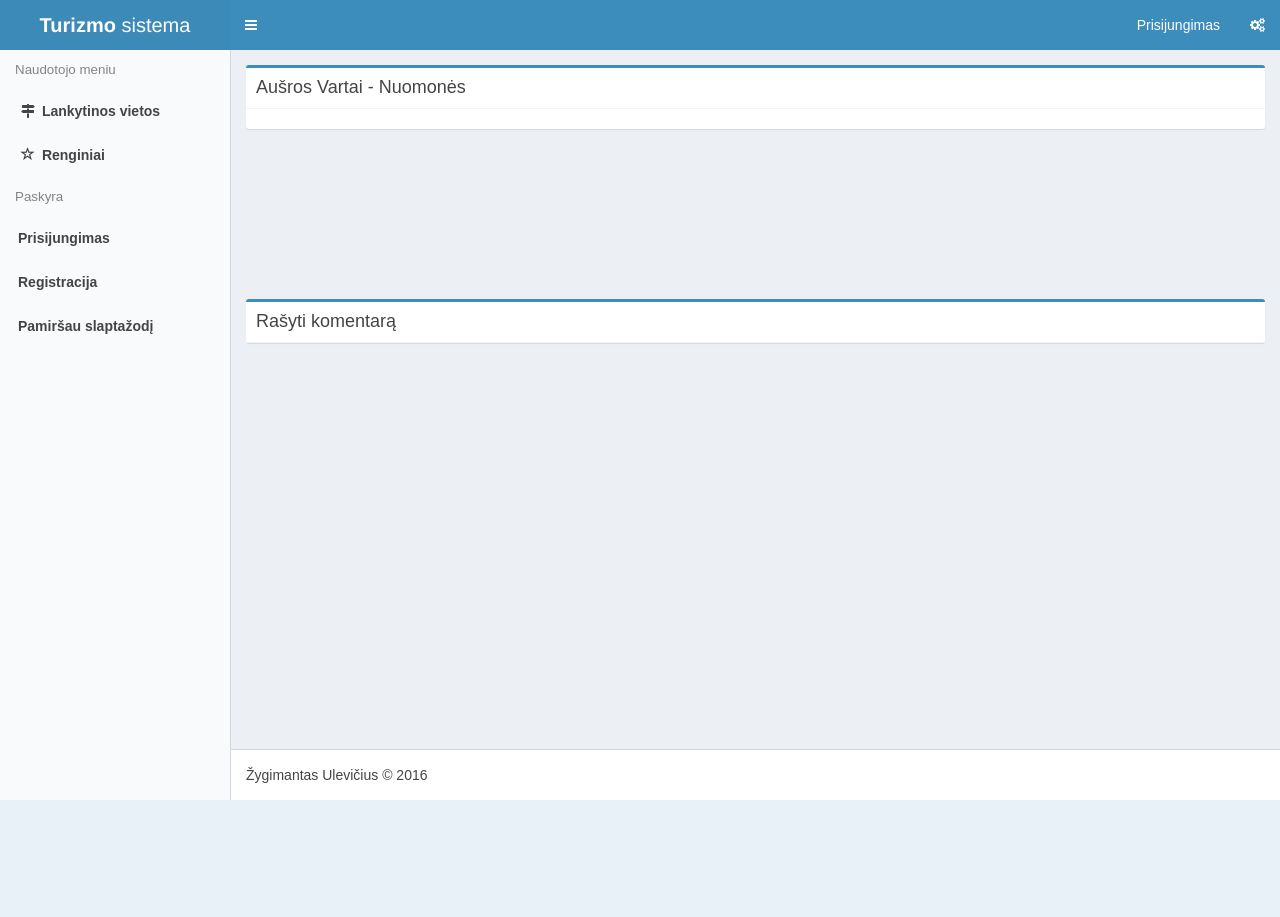
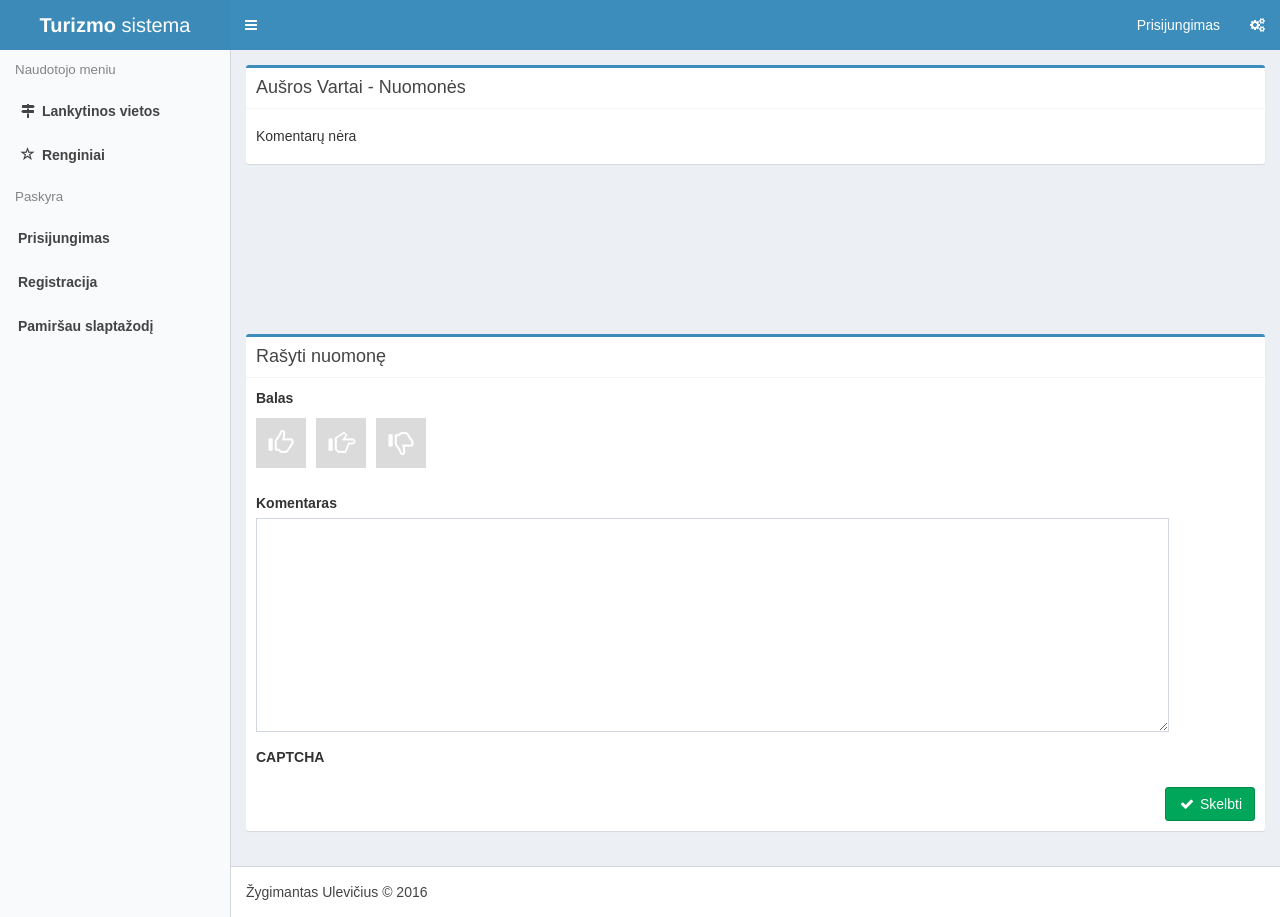
Before and after one commit to zulevicius/tourist-system, a Django app: page /turizmo-sistema/nuomones/perziureti/1/ in a window 1280 px wide. Before the commit the page ends 800 px from the top, so only its background shows below. Run offline with Django 3.2, Linux system fonts and the light colour scheme; data comes from the database, SQL or seed files in the repository; data that the repository does not hold is empty; some libraries are stand-ins or nearby versions.

Commit message:
opinions publishing functionality and design created

```diff
--- /dev/null
+++ b/app_opinions/forms.py
@@ -0,0 +1,26 @@
+from captcha.fields import CaptchaField
+from django import forms
+from django.contrib.auth.models import User
+
+from app_opinions.models import Opinion
+from app_tourist.models import TourObject
+
+
+class OpinionInputForm(forms.ModelForm):
+
+    captcha = CaptchaField()
+
+    # def __init__(self, *args, **kwargs):
+    #
+    #     user = User.objects.get(pk = kwargs.pop('user'))
+    #     tour_object = TourObject.objects.get(pk=kwargs.pop('tour_object'))
+    #
+    #     self.user = user
+    #     self.date_posted = kwargs.pop('date_posted')
+    #     self.tour_object = tour_object
+    #
+    #     super(OpinionInputForm, self).__init__(*args, **kwargs)
+
+    class Meta:
+        model = Opinion
+        fields = ['user', 'tour_object', 'comment', 'mark', 'date_posted']
--- a/app_opinions/urls.py
+++ b/app_opinions/urls.py
@@ -5,7 +5,8 @@ from django.contrib.auth.decorators import login_required
 
 from . import views
 
+
 urlpatterns = [
-    url(r'^perziureti/(?P<pk>\d+)/$', views.OpinionsView.as_view(), name='opinions'),
+    url(r'^perziureti/(?P<pk>\d+)/$', views.opinions_view, name='opinions'),
     url(r'^balsuoti-uz-nuomone/$', login_required(views.vote_for_opinion), name='vote_for_opinion'),
 ]
--- a/app_opinions/views.py
+++ b/app_opinions/views.py
@@ -1,3 +1,4 @@
+import datetime
 import json
 
 from django.contrib import messages
@@ -6,23 +7,38 @@ from django.http import HttpResponse, HttpResponseRedirect
 from django.shortcuts import render, redirect
 from django.views.generic import ListView, TemplateView
 
+from .forms import OpinionInputForm
 from .models import Opinion, Vote
 from app_tourist.models import TourObject
 
 
-class OpinionsView(ListView):
-    template_name = 'app_opinions/opinions.html'
-    model = Opinion
+def opinions_view(request, pk):
 
-    def get_context_data(self, **kwargs):
-        context = super(OpinionsView, self).get_context_data()
+    if request.POST:
+        tour_object = TourObject.objects.get(pk = pk)
+        # opinionsList = Opinion.objects.filter(tour_object__pk=pk).order_by("-date_posted")
+        # votesList = Vote.objects.filter(opinion__in=opinionsList)
 
-        optionsList = Opinion.objects.filter(tour_object = self.kwargs['pk']).order_by("-date_posted")
-        context['tour_object'] = TourObject.objects.get(pk = self.kwargs['pk'])
-        context['opinionsList'] = optionsList
-        context['votesList'] = Vote.objects.filter(opinion__in = optionsList)
+        data = request.POST.copy()
+        data['user'] = request.user.pk
+        data['tour_object'] = tour_object.pk
+        data['date_posted'] = datetime.datetime.now()
+        form = OpinionInputForm(data)
 
-        return context
+        if form.is_valid():
+            form.save()
+
+        url = reverse('app_opinions:opinions', kwargs={'pk': pk})
+        return HttpResponseRedirect(url)
+
+    tour_object = TourObject.objects.get(pk = pk)
+    opinionsList = Opinion.objects.filter(tour_object__pk = pk).order_by("-date_posted")
+
+    votesList = Vote.objects.filter(opinion__in = opinionsList)
+    form = OpinionInputForm()
+
+    args = {'tour_object': tour_object, 'opinionsList': opinionsList, 'votesList': votesList, 'form': form}
+    return render(request, 'app_opinions/opinions.html', args)
 
 
 def vote_for_opinion(request):
--- a/app_tourist/views.py
+++ b/app_tourist/views.py
@@ -108,6 +108,7 @@ def review_event(request, pk):
 
     ev = Event.objects.get(pk = pk)
     images = Image.objects.filter(tour_object=ev.tour_object)
+    opinions_count = Opinion.objects.filter(tour_object=ev.tour_object).count()
 
     tours = None
     if not request.user.is_anonymous():
@@ -116,7 +117,7 @@ def review_event(request, pk):
             if ev.tour_object not in t.tour_objects.all():
                 tours.append(t)
 
-    args = {'event': ev, 'images': images, 'tours': tours}
+    args = {'event': ev, 'images': images, 'tours': tours, 'opinions_count': opinions_count}
 
     return render(request, 'app_tourist/review_event.html', args)
 
--- a/templates/app_opinions/opinions.html
+++ b/templates/app_opinions/opinions.html
@@ -4,25 +4,20 @@
 
 {% block my_css %}
     <style>
-        .mark-green {
-            font-size: 16px;
-            color: #00B000;
-        }
-
-        .mark-red {
-            font-size: 16px;
-            color: #B00000;
-        }
-
-        .mark-yellow {
-            font-size: 16px;
-            color: #e9d400;
-        }
-
         .opinion-text {
             padding-right: 20px;
             word-wrap: break-word;
             overflow: visible;
+            margin-left: 35px;
+        }
+
+        .bg-inactive {
+            color: #fff;
+            background-color: #dbdbdb;
+        }
+
+        .bg-inactive:hover {
+            color: #fff;
         }
 
     </style>
@@ -58,6 +53,24 @@
 
 {% block content %}
 
+    {% if form.errors %}
+        <div class="alert alert-error">
+            <strong>
+                {% for error in form.errors %}
+                    {% if error == 'captcha' %}
+                        Blogai įvestas CAPTCHA
+                    {% endif %}
+                {% endfor %}
+            </strong>
+        </div>
+    {% endif %}
+
+    {% if form.non_field_errors %}
+        <div class="alert alert-error">
+            <strong>{% for i in form.non_field_errors %}{{ i }}{% endfor %}</strong>
+        </div>
+    {% endif %}
+
     <div class="row">
         <div class="col-sm-12">
             <div class="box box-primary">
@@ -66,43 +79,46 @@
             </div>
             <!-- /.box-header -->
             <div class="box-body">
+              {% if not opinionsList %}
+                <h5>Komentarų nėra</h5>
+              {% endif %}
               <ul class="products-list product-list-in-box">
                   {% for opinion in opinionsList %}
                     <li class="item">
-                      <div class="product-info" style="margin-left: 20px;">
                       <div class="product-img" style="margin-right: 15px;">
                           <p>
                             {% with opinion.mark as mark %}
                               <i style="vertical-align: top; font-size: 30px; margin-top: 0"
-                                     {% if mark == '2' %}class="fa-fw glyphicon glyphicon-thumbs-up mark-green"
-                                     {% elif mark == '1' %}class="fa-fw glyphicon glyphicon-hand-right mark-yellow"
-                                     {% elif mark == '0' %}class="fa-fw glyphicon glyphicon-thumbs-down mark-red"{% endif %}
+                                 {% if mark == '2' %}class="fa-fw glyphicon glyphicon-thumbs-up text-green"
+                                 {% elif mark == '1' %}class="fa-fw glyphicon glyphicon-hand-right text-yellow"
+                                 {% elif mark == '0' %}class="fa-fw glyphicon glyphicon-thumbs-down text-red"{% endif %}
                               ></i>
                             {% endwith %}
                           </p>
                       </div>
+                      <div class="product-info" style="margin-left: 20px;">
                         <a style="cursor: default;" class="product-title">{{ opinion.user.username }}
                         </a>
                         <span class="opinion-text">
-                          <br><br>
+                          <br>
                           {% for par in opinion.comment|by_paragraphs %}
                               <p class="opinion-text">{{ par }}</p>
                           {% endfor %}
 
-                          <div class="pull-left">
+                          <div class="pull-left" style="margin-left:32px;">
                             {% with opinion|opinion_votes:votesList as opinion_votes %}
                             {% with opinion_votes|i_did_not_vote:request.user.pk as not_voted %}
 
-                              <div id="p0-{{ opinion.pk }}" class="pull-right mark-red"
+                              <div id="p0-{{ opinion.pk }}" class="pull-right text-red"
                                    {% if not_voted %} style="margin-left: 10px; cursor: pointer;" onclick="vote({{ opinion.pk }}, '0')"
                                    {% else %} style="cursor: default; margin-left: 10px;"{% endif %}
-                                  ><i class="fa fa-fw fa-thumbs-down"></i>
+                                  ><i class="fa fa-fw fa-thumbs-down" style="font-size: 16px;"></i>
                                   <span id="0-{{ opinion.pk }}" style="font-size:17px;">{{ opinion_votes|get_votes:'0' }}</span>
                               </div>
-                              <div id="p1-{{ opinion.pk }}" class="pull-right mark-green"
+                              <div id="p1-{{ opinion.pk }}" class="pull-right text-green"
                                    {% if not_voted %} style="cursor: pointer;" onclick="vote({{ opinion.pk }}, '1')"
                                    {% else %} style="cursor: default;"{% endif %}
-                                  ><i class="fa fa-fw fa-thumbs-up"></i>
+                                  ><i class="fa fa-fw fa-thumbs-up" style="font-size: 16px;"></i>
                                   <span id="1-{{ opinion.pk }}" style="font-size:17px;">{{ opinion_votes|get_votes:'1' }}</span>
                               </div>
 
@@ -123,17 +139,6 @@
         </div>
     </div>
 
-    <div class="row" style="margin-top:150px;">
-        <div class="col-sm-12">
-            <div class="box box-primary">
-                <div class="box-header with-border">
-                  <h3 class="box-title">Rašyti komentarą</h3>
-                </div>
-            </div>
-            <div class="box-body">
-
-            </div>
-        </div>
-    </div>
+    {% include "forms/opinion_form.html" %}
 
 {% endblock %}
--- a/templates/app_tourist/events.html
+++ b/templates/app_tourist/events.html
@@ -48,7 +48,7 @@
              {# "dom": 'flrti<"center"p>',#}
              "sDom": '<"row view-filter"<"col-sm-12"<"pull-left"f><"clearfix">>>',
              padding: false,
-             "order": [[ 1, "desc" ]],
+             "order": [[ 1, "asc" ]],
              "aoColumnDefs" : [
              {
                 'bSortable' : false,
--- a/templates/app_tourist/review_visitplace.html
+++ b/templates/app_tourist/review_visitplace.html
@@ -271,7 +271,7 @@
                         </select>
                         <div class="pull-right">
                             <h3 style="opacity: 0; display: inline;" id="add-done"><i class="fa fa-check text-success pull-left"></i></h3>
-                            <button class="btn btn-default btn-sm" onclick="addToTour()">Pridėti</button>
+                            <button class="btn btn-default btn-sm" style="margin-top: -px;" onclick="addToTour()">Pridėti</button>
                         </div>
                     </a>
                 </li>
@@ -281,7 +281,7 @@
                         <i class="fa fa-fw fa-commenting-o"></i> Nuomonės
                         <div class="pull-right">
                             <button onclick="location.href='{% url "app_opinions:opinions" visit_place.tour_object.pk %}';"
-                                    class="btn btn-default btn-sm">
+                                    class="btn btn-default btn-sm" style="margin-top: -4px;">
                                 <span style="color: #c9302c; font-size: 12px; font-weight: bold;">({{ opinions_count }})
                                 </span>
                             </button>
--- a/templates/app_tourist/visitplaces.html
+++ b/templates/app_tourist/visitplaces.html
@@ -47,7 +47,7 @@
              {# "dom": 'flrti<"center"p>',#}
              "sDom": '<"row view-filter"<"col-sm-12"<"pull-left"f><"clearfix">>>',
              padding: false,
-             "order": [[ 1, "desc" ]],
+             "order": [[ 1, "asc" ]],
              "aoColumnDefs" : [
              {
                 'bSortable' : false,
--- /dev/null
+++ b/templates/forms/opinion_form.html
@@ -0,0 +1,152 @@
+<form method="post" enctype="multipart/form-data" action="">
+    {% csrf_token %}
+
+    <div class="row" style="margin-top:150px;">
+        <div class="col-sm-12">
+            <div class="box box-primary">
+                <div class="box-header with-border">
+                  <h3 class="box-title">Rašyti nuomonę</h3>
+                </div>
+                <div class="box-body">
+
+                    <div class="row" style="margin-bottom: 10px;">
+                        <div class="col-sm-10 form-group">
+                            <label for="marks-group" class="control-label pull-left">Balas</label>
+                            <br><p>
+                            <div id="marks-group">
+                                <div class="info-box" style="margin-top: 0; box-shadow: none;">
+                                    <span class="btn info-box-icon bg-inactive" id="2-btn"
+                                          style="border-radius: 0; padding-top: 2px; border: none;">
+                                        <i class="glyphicon glyphicon-thumbs-up"></i>
+                                    </span>
+                                </div>
+                                <div class="info-box" style="margin-top: 0; box-shadow: none;">
+                                    <span class="btn info-box-icon bg-inactive" id="1-btn"
+                                          style="border-radius: 0; padding-top: 2px; border: none;">
+                                        <i class="glyphicon glyphicon-hand-right"></i>
+                                    </span>
+                                </div>
+                                <div class="info-box" style="margin-top: 0; box-shadow: none;">
+                                    <span class="btn info-box-icon bg-inactive" id="0-btn"
+                                          style="border-radius: 0; padding-top: 2px; border: none;">
+                                        <i class="glyphicon glyphicon-thumbs-down"></i>
+                                    </span>
+                                </div>
+                            </div>
+                            </p>
+                        </div>
+                    </div>
+
+                    <input id="id_mark" name="mark" type="hidden">
+
+                    <div class="row">
+                        {% include "forms/form_field.html" with field=form.comment label="Komentaras" size="col-sm-11" %}
+                    </div>
+
+                    <div class="row">
+                        <div class="form-group col-sm-4">
+                            <label for="id_captcha_1" class="control-label">CAPTCHA</label>
+                            {{ form.captcha }}
+                        </div>
+                    </div>
+
+                    <button class="btn btn-success" style="float: right;"><i class="fa fa-fw fa-check"></i> Skelbti</button>
+
+                </div>
+            </div>
+        </div>
+    </div>
+
+</form>
+
+
+<script>
+
+    var is0 = false;
+    var is1 = false;
+    var is2 = false;
+
+    var mark = null;
+
+    $(document).ready( function () {
+        $('#id_captcha_1').addClass("form-control");
+
+        var infoBox = $(".info-box");
+        infoBox.css('min-height', '50px');
+        infoBox.css('width', '15%');
+        infoBox.css('display', 'inline');
+
+        var infoIcon = $(".info-box-icon");
+        infoIcon.css('font-size', '25px');
+        infoIcon.css('line-height', '50px');
+        infoIcon.css('height', '50px');
+        infoIcon.css('width', '50px');
+        infoIcon.css('margin-right', '10px');
+
+        mark = $('#id_mark');
+
+        $("#2-btn").click(function () {
+
+            var newClasses = null;
+            if (is2) {
+                newClasses = $(this).attr('class').split("bg-green").join(" ") + "bg-inactive";
+                $(this).attr('class', newClasses);
+                mark.attr('value', '');
+            }
+            else {
+                newClasses = $(this).attr('class').split("bg-inactive").join(" ") + "bg-green";
+                $(this).attr('class', newClasses);
+                mark.attr('value', '2');
+
+                newClasses = $(this).attr('class').split("bg-")[0] + "bg-inactive";
+                $("#1-btn, #0-btn").attr('class', newClasses);
+            }
+            is2 = !is2;
+            if (is1) is1 = false;
+            if (is0) is0 = false;
+        });
+
+        $("#1-btn").click(function () {
+
+            var newClasses = null;
+            if (is1) {
+                newClasses = $(this).attr('class').split("bg-yellow").join(" ") + "bg-inactive";
+                $(this).attr('class', newClasses);
+                mark.attr('value', '');
+            }
+            else {
+                newClasses = $(this).attr('class').split("bg-inactive").join(" ") + "bg-yellow";
+                $(this).attr('class', newClasses);
+                mark.attr('value', '1');
+
+                newClasses = $(this).attr('class').split("bg-")[0] + "bg-inactive";
+                $("#2-btn, #0-btn").attr('class', newClasses);
+            }
+            is1 = !is1;
+            if (is2) is2 = false;
+            if (is0) is0 = false;
+        });
+
+        $("#0-btn").click(function () {
+
+            var newClasses = null;
+            if (is0) {
+                newClasses = $(this).attr('class').split("bg-red").join(" ") + "bg-inactive";
+                $(this).attr('class', newClasses);
+                mark.attr('value', '');
+            }
+            else {
+                newClasses = $(this).attr('class').split("bg-inactive").join(" ") + "bg-red";
+                $(this).attr('class', newClasses);
+                mark.attr('value', '0');
+
+                newClasses = $(this).attr('class').split("bg-")[0] + "bg-inactive";
+                $("#1-btn, #2-btn").attr('class', newClasses);
+            }
+            is0 = !is0;
+            if (is1) is1 = false;
+            if (is2) is2 = false;
+        });
+
+    });
+</script>
```
Also changed, not shown: templates/app_tourist/review_event.html (+13 -1 lines). Lines whose indentation alone changed are shown as unchanged.
